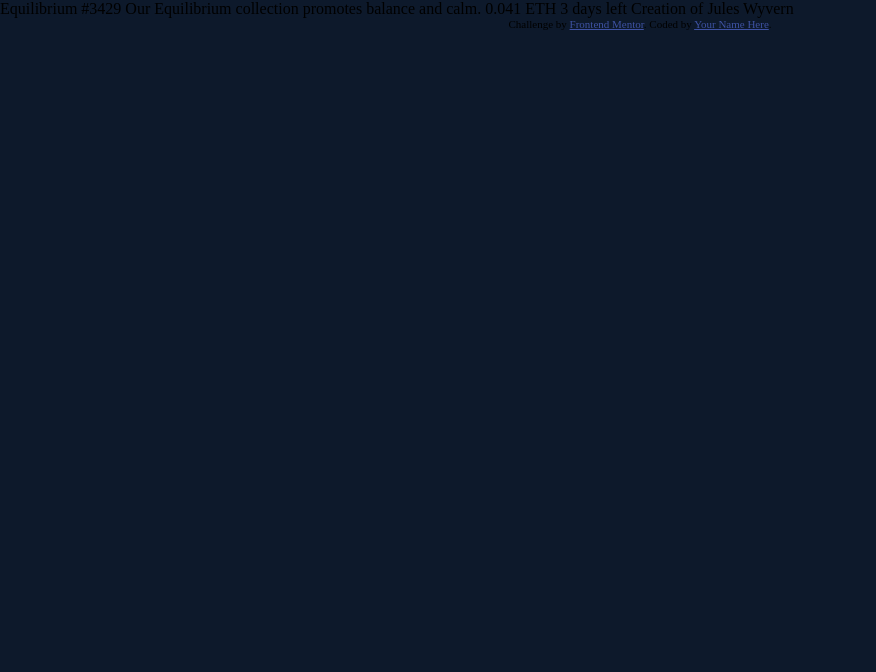
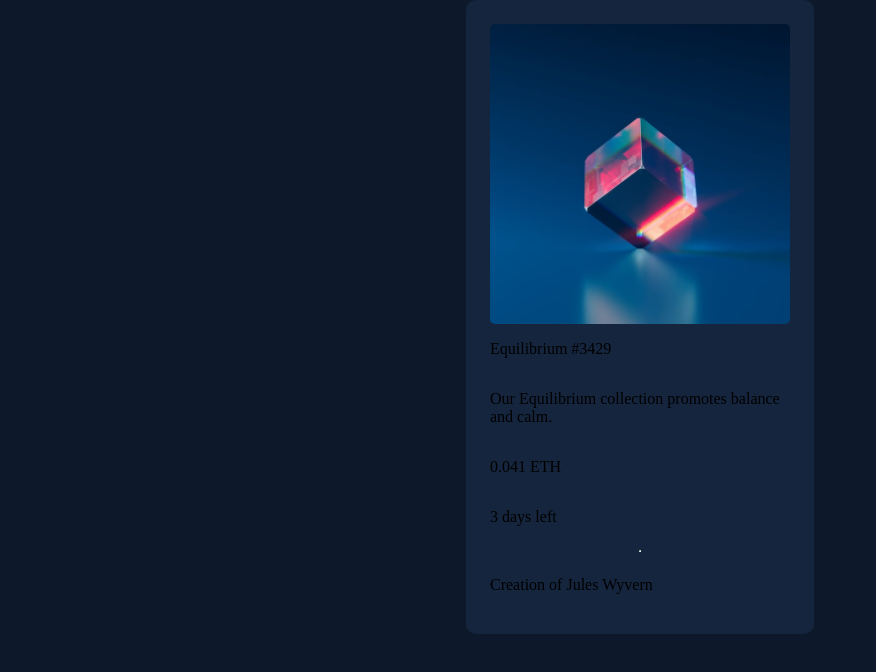
Before and after one commit to alvaro-frontend-mentor-projects/nft-preview-card-component, a plain HTML site: page index.html in a window 1280 px wide. Shown: the whole page, without its empty margins (0-876 px from the left). Drawn offline with Linux system fonts and the light colour scheme.

Commit message:
main card container setup

```diff
--- a/index.html
+++ b/index.html
@@ -18,18 +18,30 @@
 </head>
 <body>
 
-  Equilibrium #3429
+  <!-- MAIN CONTAINER -->
+  <div class="card-container">
+    <!-- Image -->
+    <img src="./images/image-equilibrium.jpg" alt="crystal cube nft">
+    <!-- Title -->
+    <p class="title">Equilibrium #3429</p>
+    <!-- Description -->
+    <p class="description"> Our Equilibrium collection promotes balance and calm.</p>
+    <!-- Price/Time-left  -->
+    <p> 0.041 ETH</p>
+    <p>3 days left</p>
+    <!-- Line -->
+    <hr>
+    <!-- Author -->
+    <p>Creation of Jules Wyvern</p>
+  </div>
 
-  Our Equilibrium collection promotes balance and calm.
 
-  0.041 ETH
-  3 days left
 
-  Creation of Jules Wyvern
 
-  <div class="attribution">
+
+  <!-- <div class="attribution">
     Challenge by <a href="https://www.frontendmentor.io?ref=challenge" target="_blank">Frontend Mentor</a>.
     Coded by <a href="#">Your Name Here</a>.
-  </div>
+  </div> -->
 </body>
 </html>
--- a/style.css
+++ b/style.css
@@ -16,4 +16,25 @@ body {
     background-color: var(--very-dark-blue-main);
     margin: 0;
     padding: 0;
+    display: flex;
+    flex-direction: column;
+    justify-content: center;
+    align-items: center;
+
 }
+
+.card-container {
+    margin-top: auto;
+    margin-bottom: auto;
+    display: flex;
+    flex-direction: column;
+    justify-content: center;
+    background-color: var(--very-dark-blue-card);
+    width: 300px;
+    padding: 1.5rem;
+    border-radius: 10px;
+}
+
+img {
+    border-radius: 5px;
+}
```
